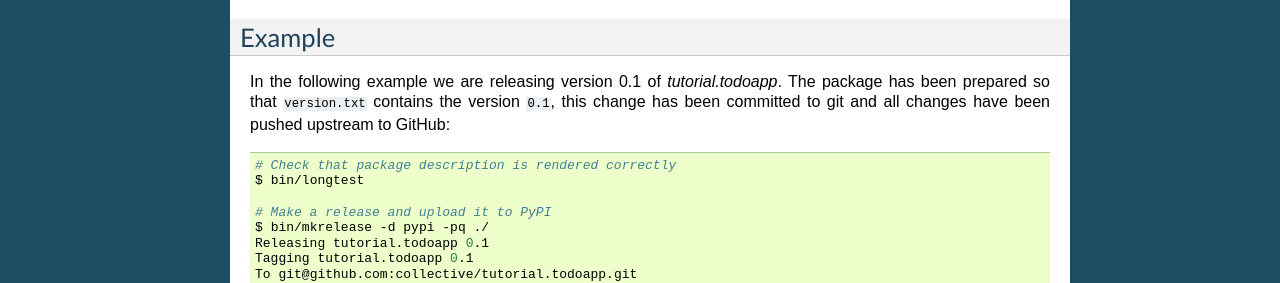
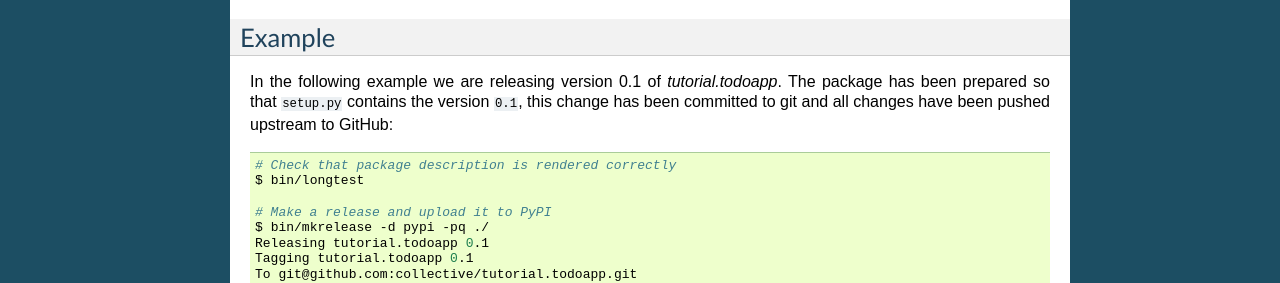
Before and after one commit to collective/tutorial.todoapp, a Sphinx documentation site: the page built from docs/release.rst, in a window 1280 px wide. Shown: the part 834-1117 px from the top of the page. Built offline with Sphinx 7.4.7, drawn with Linux system fonts in a browser that asks for light colours.

Commit message:
again, we don't use version.txt

```diff
--- a/docs/release.rst
+++ b/docs/release.rst
@@ -60,7 +60,7 @@ Example
 =======
 
 In the following example we are releasing version 0.1 of `tutorial.todoapp`. The
-package has been prepared so that ``version.txt`` contains the version ``0.1``,
+package has been prepared so that ``setup.py`` contains the version ``0.1``,
 this change has been committed to git and all changes have been pushed
 upstream to GitHub:
 
```
